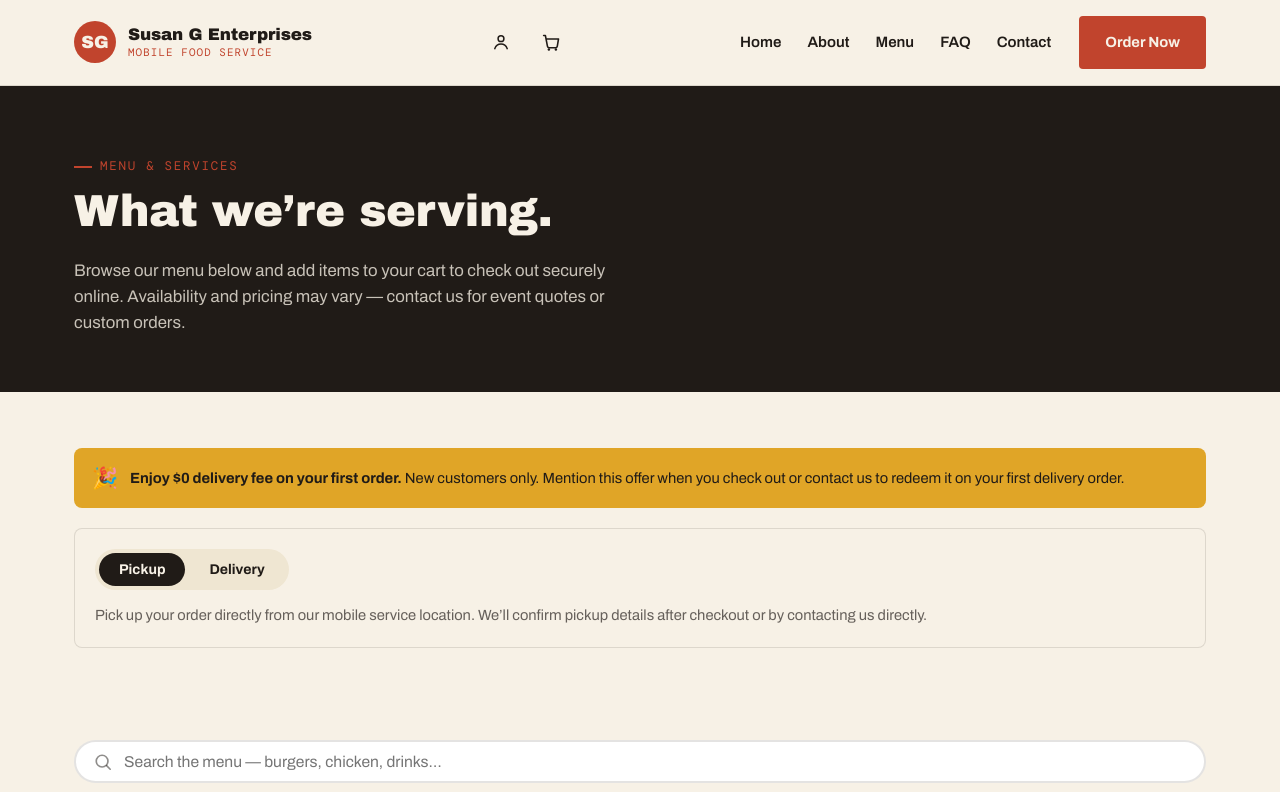
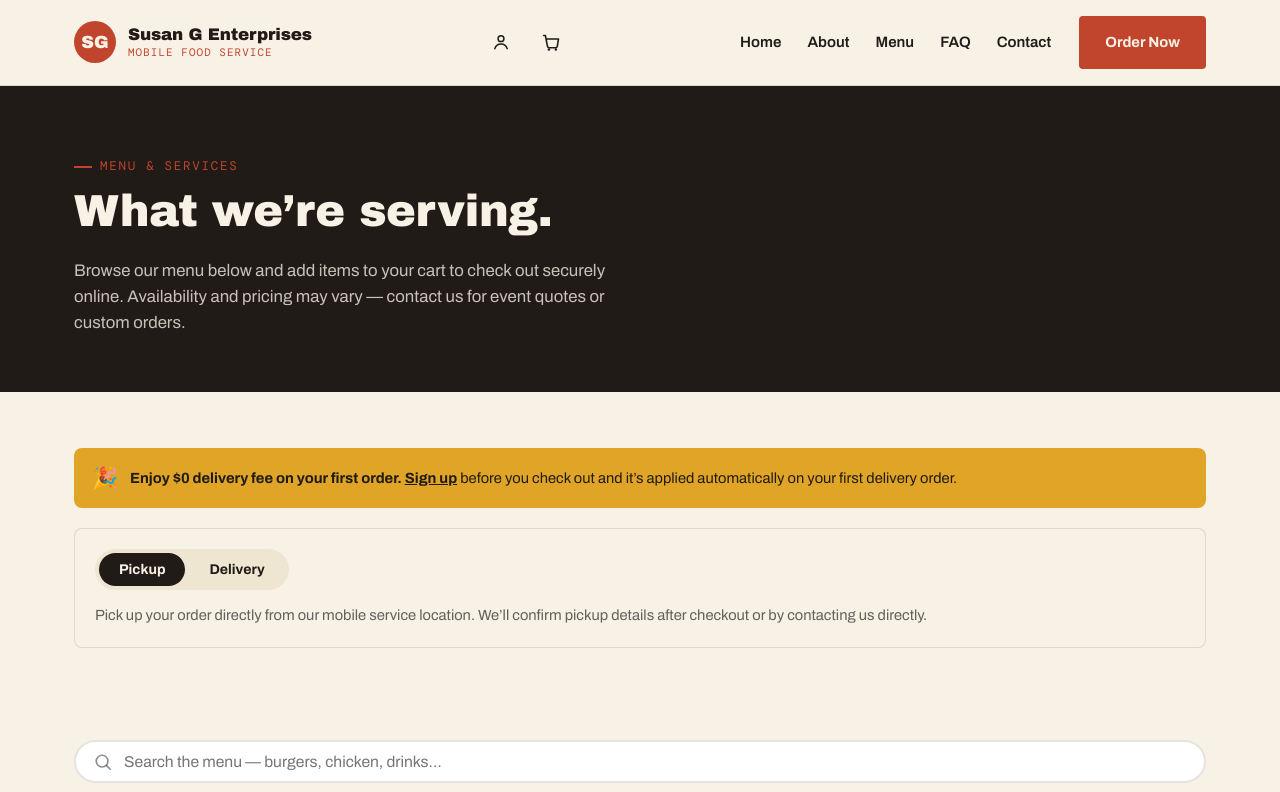
Before and after one commit to mensahenoch020-sketch/susan-g-repo, a Next.js app: page /menu in a window 1280 px wide. Shown: the top 792 px of the page. Built offline with nearby package versions, Linux system fonts and the light colour scheme; no server answers.

Commit message:
Add files via upload

```diff
--- a/components/FirstOrderBanner.js
+++ b/components/FirstOrderBanner.js
@@ -1,4 +1,14 @@
+"use client";
+
+import Link from "next/link";
+import { useAuth } from "@/lib/auth-context";
+
 export default function FirstOrderBanner() {
+  const { user, loading } = useAuth();
+
+  if (loading) return null;
+
+  if (!user) {
     return (
       <div className="first-order-banner">
         <span className="first-order-banner__icon" aria-hidden="true">
@@ -6,9 +16,30 @@ export default function FirstOrderBanner() {
         </span>
         <p>
           <strong>Enjoy $0 delivery fee on your first order.</strong>{" "}
-        New customers only. Mention this offer when you check out or contact
-        us to redeem it on your first delivery order.
+          <Link href="/account/signup" className="first-order-banner__link">
+            Sign up
+          </Link>{" "}
+          before you check out and it&rsquo;s applied automatically on your
+          first delivery order.
         </p>
       </div>
     );
   }
+
+  if (!user.hasOrdered) {
+    return (
+      <div className="first-order-banner">
+        <span className="first-order-banner__icon" aria-hidden="true">
+          🎉
+        </span>
+        <p>
+          <strong>You&rsquo;re all set, {user.name ? user.name.split(" ")[0] : "there"}!</strong>{" "}
+          Choose Delivery at checkout and your $0 first-order delivery fee
+          will be applied automatically.
+        </p>
+      </div>
+    );
+  }
+
+  return null;
+}
```
Also changed, not shown: components/HomeVisual.js (added, +25 -0 lines). Lines whose indentation alone changed are shown as unchanged.
